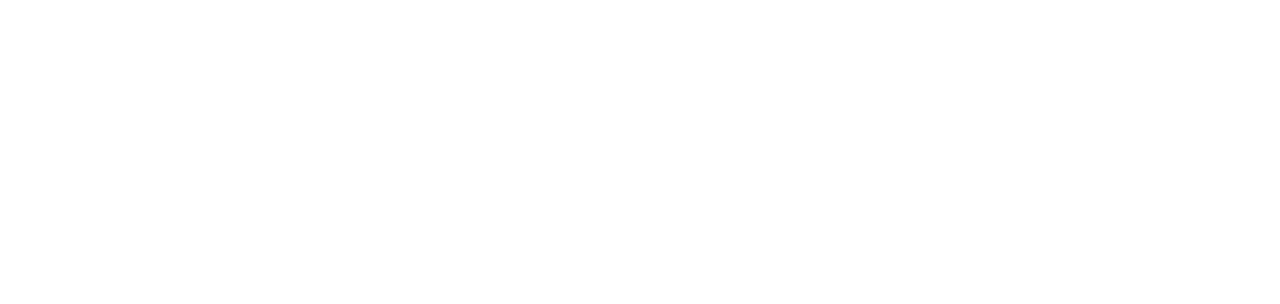
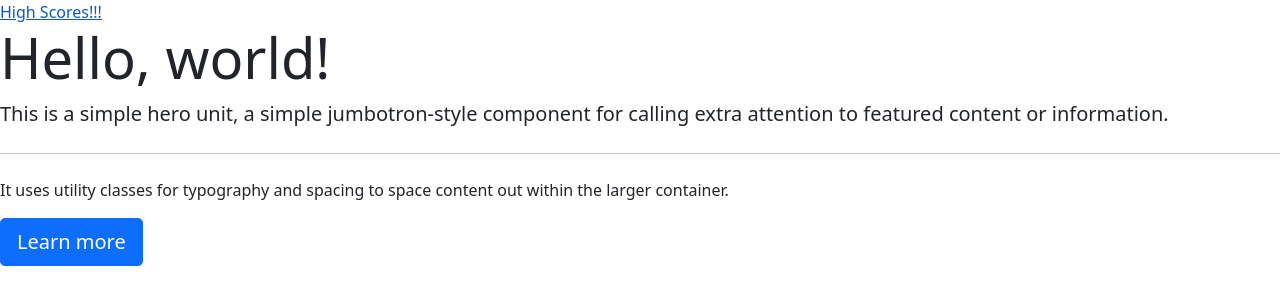
Before and after one commit to soulfulnoise/Java-Script-quiz-hw-4-, a plain HTML site: page index.html in a window 1280 px wide. Drawn offline with nearby package versions, Linux system fonts and the light colour scheme.

Commit message:
added scores.html and link on index and a jumbotron from bootstrap

```diff
--- a/index.html
+++ b/index.html
@@ -9,7 +9,39 @@
     integrity="sha384-+0n0xVW2eSR5OomGNYDnhzAbDsOXxcvSN1TPprVMTNDbiYZCxYbOOl7+AMvyTG2x" crossorigin="anonymous">
     <title>PopQuiz</title>
 </head>
+<!--  Link to Highscores page -->
+<div class="row">
+    <a href=".score/Scores.html"> High Scores!!!</a>
+</div>
+
+<div class="jumbotron">
+    <h1 class="display-4">Hello, world!</h1>
+    <p class="lead">This is a simple hero unit, a simple jumbotron-style component for calling extra attention to featured content or information.</p>
+    <hr class="my-4">
+    <p>It uses utility classes for typography and spacing to space content out within the larger container.</p>
+    <a class="btn btn-primary btn-lg" href="#" role="button">Learn more</a>
+  </div>
+
 <body>
+
+
+
+
+
+
+
+
+
+
+
+
+
+
+
+
+
+
+
 
 <!-- Added javascript for bootstrap -->
     <script src="https://cdn.jsdelivr.net/npm/bootstrap@5.0.1/dist/js/bootstrap.bundle.min.js"
```
Also changed, not shown: score/Scores.html (added, +12 -0 lines).
